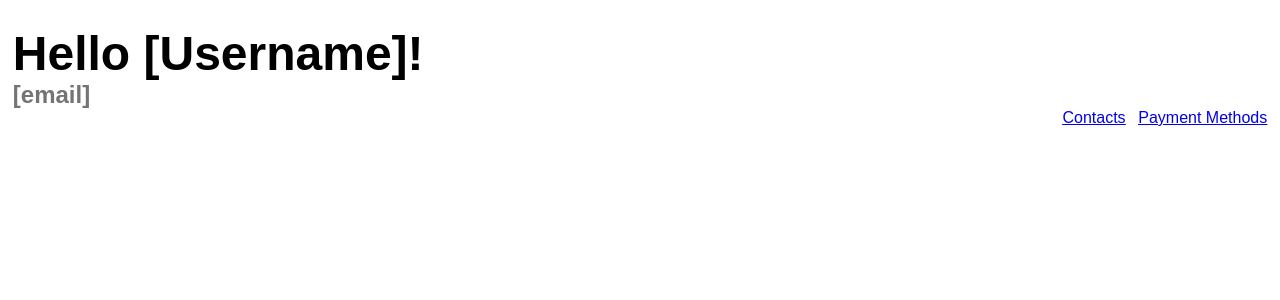
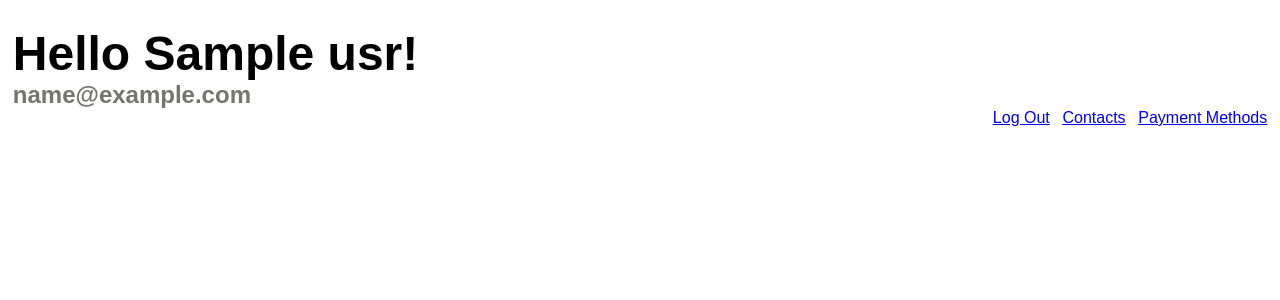
Before and after one commit to HannanNaimy/7-04, a Flask app: template templates/profile.html in a window 1280 px wide. Shown: the part 54-354 px from the top of the page. Run offline with Flask 3, Linux system fonts and the light colour scheme; the template is opened without the code that fills it: most values are stand-ins (such as "Sample title", 1, 10 or a date in 2020).

Commit message:
Account Creation

```diff
--- a/main.py
+++ b/main.py
@@ -1,12 +1,12 @@
+import re, os
 from flask import Flask, redirect, url_for, render_template, flash, session, request
 from werkzeug.security import generate_password_hash, check_password_hash
 from models import db, User
-import re
 
 app = Flask(__name__)
 
 app.config['SQLALCHEMY_DATABASE_URI'] = 'sqlite:///users.db'
-app.secret_key = 'ADHD'
+app.secret_key = os.urandom(711)
 
 db.init_app(app)
 
@@ -24,7 +24,7 @@ def register():
         username = request.form.get('username')
         password = request.form.get('password')
 
-        if not re.match(r'^[a-zA-Z0-9._%+-]+@mmu.edu.my$', email):
+        if not re.match(r'^[a-zA-Z0-9._%+-]+@[\w.]*mmu.edu.my$', email):
             flash("Email must be from MMU domain!", "error")
             return redirect(url_for('register'))
 
@@ -47,7 +47,7 @@ def register():
 
         return redirect(url_for('login', email=email))
 
-    return redirect(url_for("register"))
+    return render_template("register.html")
 
 
 @app.route("/login", methods=["GET", "POST"])
@@ -56,13 +56,12 @@ def login():
         username = request.form.get("username")
         password = request.form.get("password")
 
-        # Fetch the user from the database
         user = User.query.filter_by(username=username).first()
 
         if user and check_password_hash(user.password, password):
-            # Login successful – store user info in session
             session["user_id"] = user.id
             flash("Login successful!", "success")
+
             return redirect(url_for("profile", usr=username))
         else:
             flash("Invalid username or password!", "error")
@@ -74,9 +73,24 @@ def login():
 def otp():
     return render_template("otp.html")
 
-@app.route("/<usr>", methods=["POST"])
+@app.route("/logout")
+def logout():
+    session.clear()
+    flash("You have been logged out.", "success")
+    return redirect(url_for("guest"))
+
+@app.route("/profile/<usr>", methods=["GET", "POST"])
 def profile(usr):
-    return render_template("profile.html")
+    if "user_id" not in session:
+        flash("You must be logged in to view this page.", "error")
+        return redirect(url_for("login"))
+
+    user = User.query.filter_by(username=usr).first()
+    if user:
+        return render_template("profile.html", usr=usr, email=user.email)
+    else:
+        flash("User not found!", "error")
+        return redirect(url_for("login"))
 
 if __name__ == "__main__":
     app.run(debug=True)
--- a/requirements.txt
+++ b/requirements.txt
@@ -1,5 +1,5 @@
 flask
 flask-wtf
 flask-sqlalchemy
+flask-mail
 pandas
-email-validator
--- a/templates/homeparent.html
+++ b/templates/homeparent.html
@@ -86,7 +86,7 @@
     <nav class="navbar">
         <ul>
             <li class="logo"><a href="/profile">eBtask</a></li>
-            <li><a href="/profile" class="{% if request.path == '/profile' %}active{% endif %}">Profile</a></li>
+            <li><a href="/profile/{{usr}}" class="{% if request.path.startswith('/profile') %}active{% endif %}">Profile</a></li>
             <li><a href="/lookingFor" class="{% if request.path == '/lookingFor' %}active{% endif %}">Looking For</a></li>
             <li><a href="/offeringTo" class="{% if request.path == '/offeringTo' %}active{% endif %}">Offering To</a></li>
             <li><a href="/history" class="{% if request.path == '/history' %}active{% endif %}">History</a></li>
--- a/templates/login.html
+++ b/templates/login.html
@@ -5,10 +5,10 @@
     <h1 class="formtitle">Login</h1>
     <form method="POST" action="#">
         <label for="username">Username</label>
-        <input type="text" name="username" placeholder="Input username" required>
+        <input type="text" name="username" placeholder="Enter Your Username" required>
 
         <label for="password">Password:</label>
-        <input type="password" name="password" placeholder="minimum 8 characters" required>
+        <input type="password" name="password" placeholder="Enter Your Password" required>
 
         <button class ="button loginsubmit-button" type="submit">Login</button>
     </form>
--- a/templates/profile.html
+++ b/templates/profile.html
@@ -1,10 +1,11 @@
 {% extends "homeparent.html" %}
 
 {%block content%}
-<h1>Hello [Username]!</h1>
-<h2>[email]</h2>
+<h1>Hello {{usr}}!</h1>
+<h2>{{email}}</h2>
 <div class="credentials">
     <ul>
+        <li><a href="/logout">Log Out</a></li>
         <li><a href="/contacts">Contacts</a></li>
         <li><a href="/paymentmethods">Payment Methods</a></li>
     </ul>
```
Also changed, not shown: exportusers.py (added, +12 -0 lines), instance/users.db (added), 1 other file.
